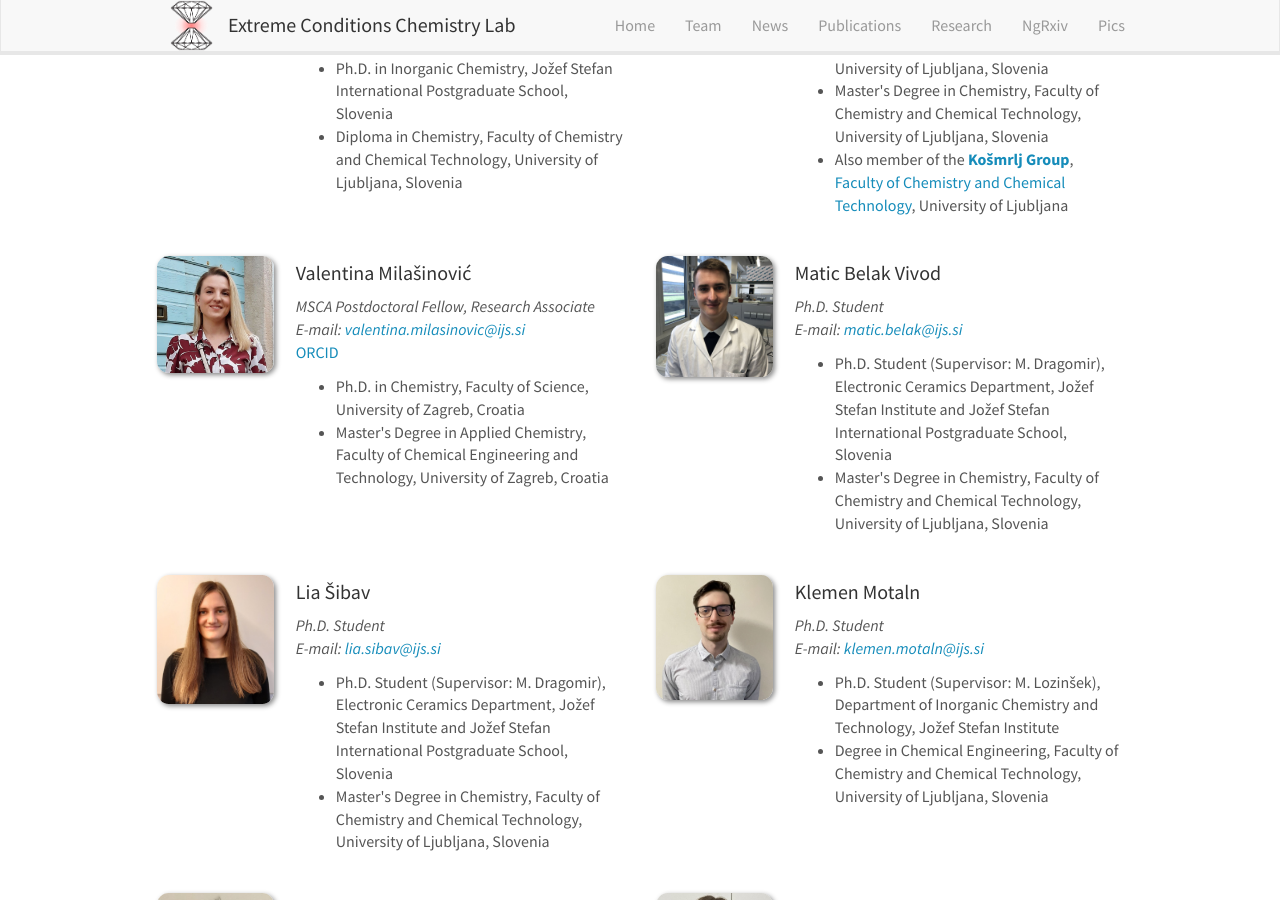
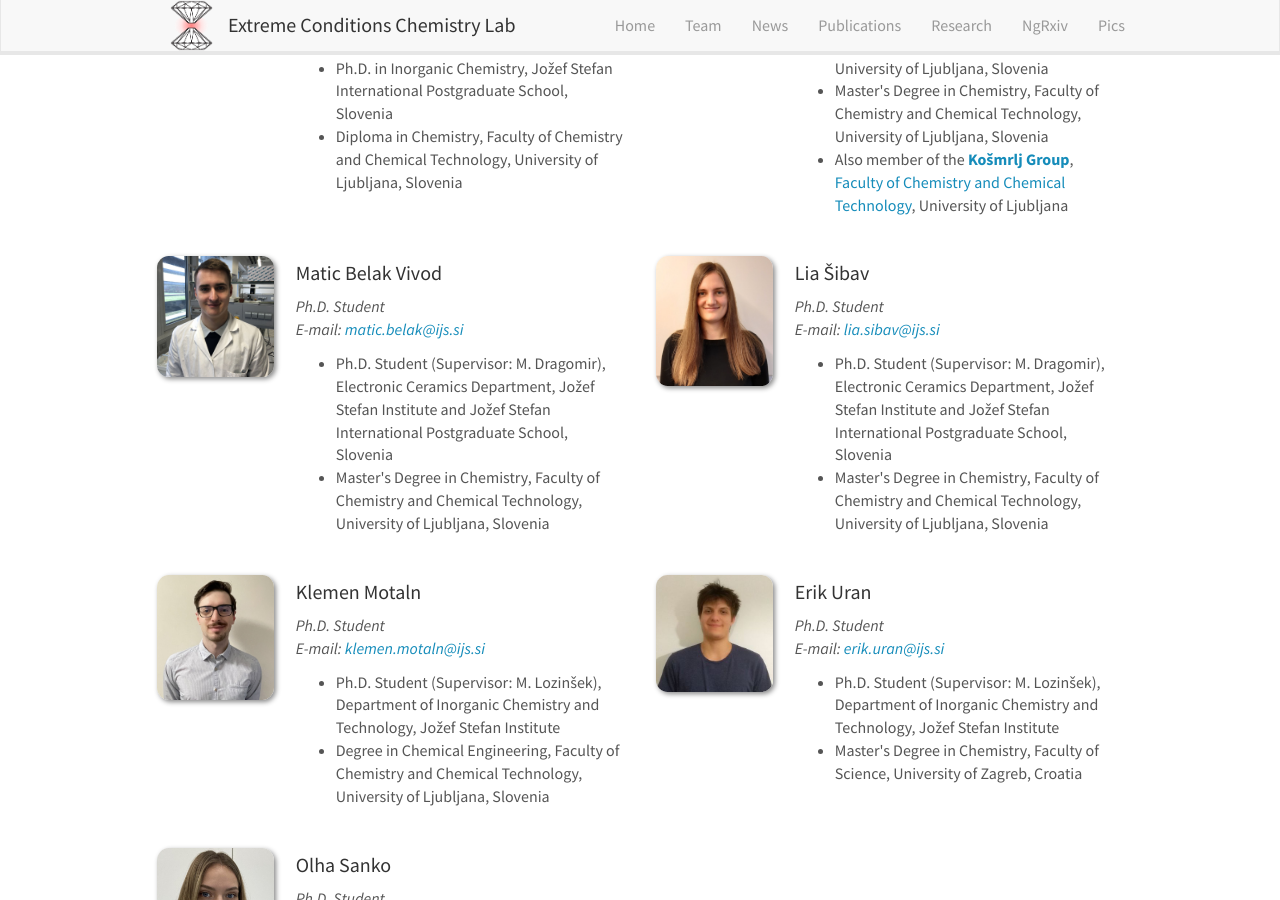
Before and after one commit to eccl-jsi/eccl-jsi.github.io, a Jekyll site: the page built from _pages/team.md, in a window 1280 px wide and 900 px high, scrolled down 752 px. Built offline with Jekyll 4.4.1, drawn with Linux system fonts in a browser that asks for light colours; nearby versions of some CDN libraries.

Commit message:
Update team_members.yml

```diff
--- a/_data/team_members.yml
+++ b/_data/team_members.yml
@@ -39,15 +39,6 @@
   education1: Ph.D. in Organic Chemistry, Faculty of Chemistry and Chemical Technology, University of Ljubljana, Slovenia
   education2: Master's Degree in Chemistry, Faculty of Chemistry and Chemical Technology, University of Ljubljana, Slovenia
   education3: Also member of the <a href='https://www.kosmrlj-group.com/'><b>Košmrlj Group</b></a>, <a href='https://www.fkkt.uni-lj.si/en/'>Faculty of Chemistry and Chemical Technology</a>, University of Ljubljana
-
-- name: Valentina Milašinović
-  photo: Valentina.jpg
-  info: MSCA Postdoctoral Fellow, Research Associate
-  email: valentina.milasinovic@ijs.si
-  ID: <a href='https://orcid.org/0000-0001-6761-876X'>ORCID</a>
-  number_educ: 2
-  education1: Ph.D. in Chemistry, Faculty of Science, University of Zagreb, Croatia
-  education2: Master's Degree in Applied Chemistry, Faculty of Chemical Engineering and Technology, University of Zagreb, Croatia
 
 - name: Matic Belak Vivod
   photo: Matic_Belak.jpg
```
